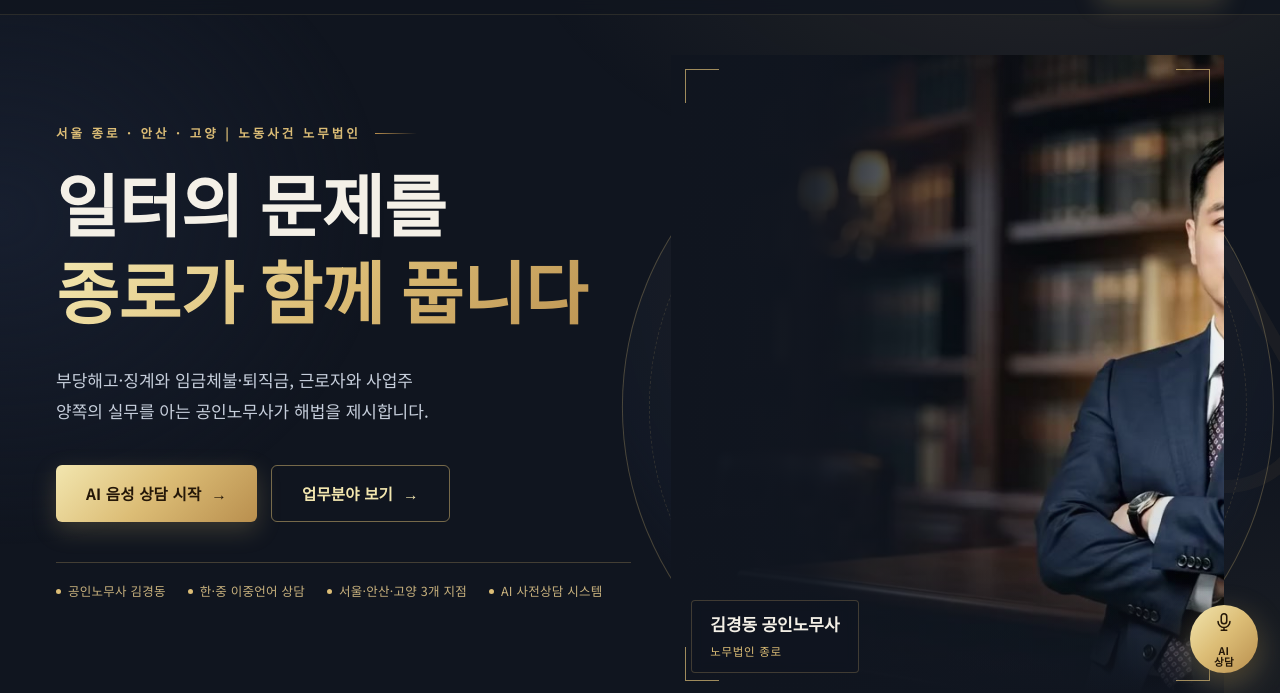
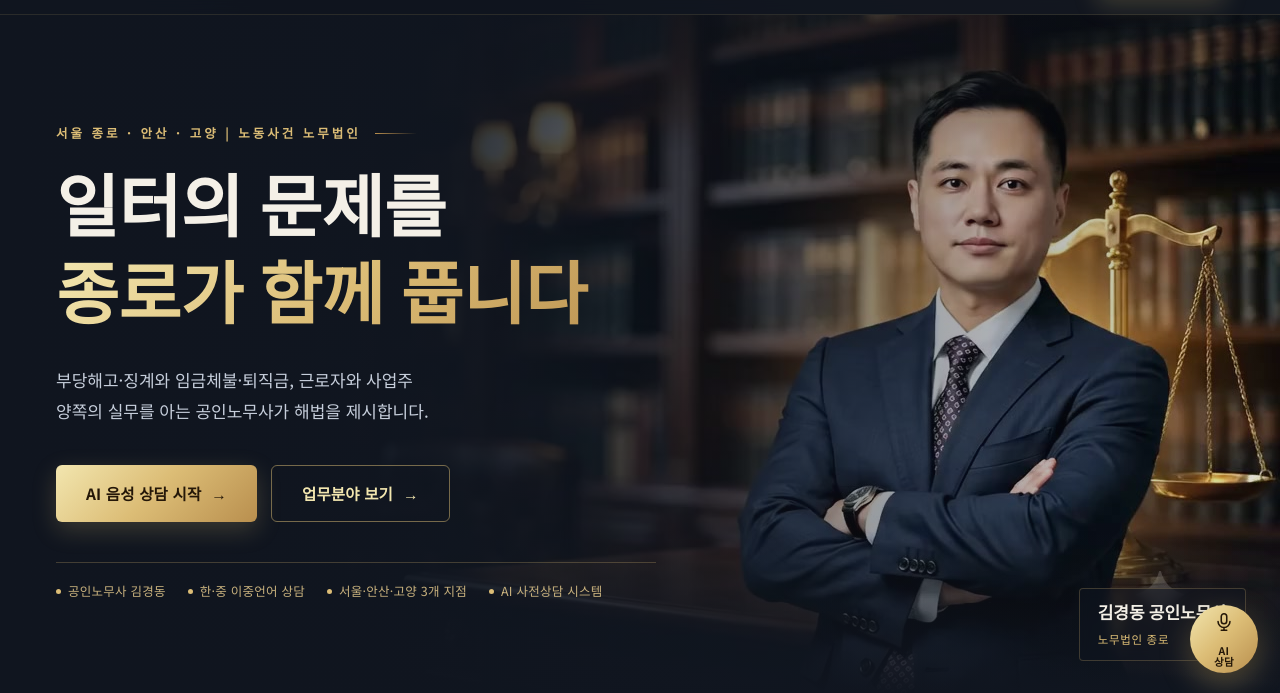
Before and after one commit to topbanker99-ai/jongno-labor, a website: page public/index.html in a window 1280 px wide. Shown: the part 105-798 px from the top of the page. Drawn offline with Linux system fonts and the light colour scheme; a web font is replaced by a local one.

Commit message:
Add files via upload

```diff
--- a/public/index.html
+++ b/public/index.html
@@ -104,10 +104,8 @@ header{position:sticky;top:0;z-index:40;background:rgba(16,21,31,.82);backdrop-f
 .hero-badges .chip{display:inline-flex;align-items:center;gap:7px;font-size:12.5px;letter-spacing:.02em;color:#C9B27E;border:none;padding:0;background:transparent}
 .hero-badges .chip::before{content:"";width:5px;height:5px;border-radius:50%;background:var(--gold-2);flex:0 0 auto}
 /* 인물 뒤 골드 아치 */
-.hero-photo .arc{position:absolute;left:50%;bottom:-6%;transform:translateX(-50%);width:118%;aspect-ratio:1/1;border-radius:50%;border:1px solid rgba(220,189,118,.28);background:radial-gradient(circle at 50% 30%,rgba(220,189,118,.10),rgba(24,32,49,.35) 62%,transparent 75%);z-index:0}
-.hero-photo .arc::after{content:"";position:absolute;inset:26px;border-radius:50%;border:1px dashed rgba(220,189,118,.14)}
 .hero-watermark{position:absolute;right:-4%;top:2%;width:640px;max-width:60vw;color:rgba(220,189,118,.05);z-index:0;pointer-events:none}
-.hero-grid{display:grid;grid-template-columns:1.02fr .98fr;gap:40px;align-items:center;min-height:560px}
+.hero-grid{display:grid;grid-template-columns:minmax(0,600px);gap:40px;align-items:center;min-height:560px}
 .hero-copy{padding:30px 0 60px}
 .hero .kicker{margin-bottom:26px}
 .hero h1{font-family:var(--serif);font-weight:700;font-size:clamp(40px,5.4vw,68px);line-height:1.18;letter-spacing:-.005em;color:var(--ink)}
@@ -117,27 +115,23 @@ header{position:sticky;top:0;z-index:40;background:rgba(16,21,31,.82);backdrop-f
 .hero-actions .btn{padding:15px 30px;font-size:15.5px}
 
 /* hero portrait */
-.hero-photo{position:relative;align-self:stretch;min-height:600px;display:flex;align-items:flex-end;justify-content:center}
-.hero-photo::before{content:"";position:absolute;inset:0;z-index:0;background:radial-gradient(56% 52% at 52% 42%, rgba(220,189,118,.17), transparent 62%)}
-.hero-photo .frame{position:absolute;inset:0;display:flex;align-items:flex-end;justify-content:center;z-index:1;overflow:hidden}
-.hero-photo img{width:auto;max-width:100%;max-height:648px;object-fit:contain;object-position:bottom center;filter:drop-shadow(0 26px 42px rgba(0,0,0,.6))}
-/* 운율 방식: 인물+배경 통짜 영상을 '벽지'로 깔고 가장자리를 바탕색으로 녹인다 */
-.hero-photo .hero-motion{position:absolute;inset:0;width:100%;height:100%;object-fit:cover;object-position:right center;z-index:0;pointer-events:none;opacity:0;transition:opacity .9s ease}
-.hero-photo .hero-motion.on{opacity:1}
-/* 영상 첫 프레임 정지 이미지 폴백 (로딩 중 표시) */
-.hero-photo .frame::before{content:"";position:absolute;inset:0;z-index:0;background:var(--navy-900) center/cover no-repeat;background-image:url('/img/hero-motion-poster.jpg')}
-/* 오버레이: 영상 경계를 바탕색(#10151F)으로 녹여서 '영상의 끝'을 안 보이게 */
-.hero-photo .frame::after{content:"";position:absolute;inset:0;z-index:1;pointer-events:none;background:
-  linear-gradient(90deg, #10151F 0%, rgba(16,21,31,.92) 26%, rgba(16,21,31,.40) 54%, rgba(16,21,31,.05) 100%),
-  linear-gradient(180deg, rgba(16,21,31,.30), transparent 22%, transparent 80%, #10151F)}
-.hero-photo .corner{position:absolute;width:34px;height:34px;border:1px solid var(--gold-2);opacity:.7;z-index:2}
-.hero-photo .tl{top:14px;left:14px;border-right:none;border-bottom:none}
-.hero-photo .tr{top:14px;right:14px;border-left:none;border-bottom:none}
-.hero-photo .bl{bottom:14px;left:14px;border-right:none;border-top:none}
-.hero-photo .br{bottom:14px;right:14px;border-left:none;border-top:none}
-.hero-photo .plate{position:absolute;left:20px;bottom:22px;z-index:3;background:rgba(16,21,31,.55);border:1px solid var(--line);backdrop-filter:blur(6px);padding:11px 18px;border-radius:4px}
-.hero-photo .plate .nm{font-family:var(--serif);font-size:17px;color:var(--ink);font-weight:600}
-.hero-photo .plate .rl{font-size:11.5px;color:var(--gold-2);letter-spacing:.06em;margin-top:2px}
+/* ===== 운율 방식: 영상을 히어로 전체 배경(벽지)으로 ===== */
+/* 인물+배경 통짜 영상이 히어로 전체를 덮음 (오른쪽 칸에 가두지 않음) */
+.hero .hero-motion{position:absolute;inset:0;width:100%;height:100%;object-fit:cover;object-position:right center;z-index:0;pointer-events:none;opacity:0;transition:opacity .9s ease}
+.hero .hero-motion.on{opacity:1}
+/* 폴백: 영상 첫 프레임 정지 이미지 (로딩 1초간 표시) */
+.hero::before{content:"";position:absolute;inset:0;z-index:0;background:var(--navy-900) right center/cover no-repeat;background-image:url('/img/hero-motion-poster.jpg')}
+/* 오버레이: 영상 경계를 바탕색(#10151F)으로 녹여서 '영상의 끝'이 안 보이게 (운율 핵심) */
+.hero::after{content:"";position:absolute;inset:0;z-index:1;pointer-events:none;background:
+  linear-gradient(90deg, #10151F 0%, rgba(16,21,31,.95) 30%, rgba(16,21,31,.55) 55%, rgba(16,21,31,.12) 100%),
+  linear-gradient(180deg, rgba(16,21,31,.45), transparent 20%, transparent 76%, #10151F)}
+/* 텍스트·그리드는 영상·오버레이 위로 */
+.hero>.wrap{position:relative;z-index:2}
+/* 네임플레이트: 영상 위 우하단 */
+.hero-plate{position:absolute;right:34px;bottom:34px;z-index:2;background:rgba(16,21,31,.55);border:1px solid var(--line);backdrop-filter:blur(6px);padding:11px 18px;border-radius:4px}
+.hero-plate .nm{font-family:var(--serif);font-size:17px;color:var(--ink);font-weight:600}
+.hero-plate .rl{font-size:11.5px;color:var(--gold-2);letter-spacing:.06em;margin-top:2px}
+
 
 /* ---------- practice bar ---------- */
 .practice{background:var(--navy-800);border-top:1px solid var(--line);border-bottom:1px solid var(--line-soft);position:relative;z-index:2}
@@ -337,13 +331,15 @@ footer{background:var(--navy-900);border-top:1px solid var(--line-soft);padding:
   .menu,.nav-phone{display:none}
   .hamburger{display:flex}
   .hero{min-height:auto}
-  /* 씬 모드: 좁은 화면에선 빈 사진 영역 제거, 카피가 바로 배경 위에 표시 */
-  /* 상단 ~290px는 얼굴 노출 구역: 오버레이 거의 투명, 텍스트가 시작되는 중하단부터 어둡게 */
+  /* 운율 모바일 방식: 영상을 상단 밴드로, 텍스트는 그 아래 바탕색 위에 */
+  .hero .hero-motion{height:340px;bottom:auto;object-position:72% center}
+  .hero::before{height:340px;bottom:auto}
+  .hero::after{background:
+    linear-gradient(180deg, rgba(16,21,31,.25) 0%, rgba(16,21,31,.15) 32%, rgba(16,21,31,.75) 58%, #10151F 78%)}
   .hero-grid{grid-template-columns:1fr;gap:0}
-  .hero-photo{min-height:420px;order:-1;margin:0 -26px}
-  .hero-photo .arc{width:88%;bottom:-4%}
-  /* 얼굴이 가려지면 아래 290px 값을 키우고(더 내림), 여백이 과하면 줄이세요 */
-  .hero-copy{padding:290px 0 44px}
+  .hero-plate{display:none}
+  /* 상단 340px는 영상(얼굴) 구역, 텍스트는 그 아래부터 */
+  .hero-copy{padding:300px 0 44px}
   .hero-badges{margin-top:26px}
   .practice-grid{grid-template-columns:1fr 1fr}
   /* 모바일: 업무분야 타이틀 줄바꿈 방지 */
@@ -516,7 +512,8 @@ body.no-scroll{overflow:hidden}
 
 <!-- 히어로 -->
 <section class="hero" id="top" data-view="home">
-  <svg class="hero-watermark" viewBox="0 0 24 24" fill="none" stroke="currentColor" stroke-width="0.5"><path d="M12 2v20M5 22h14M12 6l-8 2.4 3.2 5.6a3.2 3.2 0 01-6.4 0L4 8.4M12 6l8 2.4-3.2 5.6a3.2 3.2 0 006.4 0L20 8.4M4 8.4L12 6l8 2.4"/></svg>
+  <video class="hero-motion" autoplay muted loop playsinline preload="auto" src="/img/hero-motion.mp4" onerror="this.style.display='none'"></video>
+  <div class="hero-plate"><div class="nm">김경동 공인노무사</div><div class="rl">노무법인 종로</div></div>
   <div class="wrap hero-grid">
     <div class="hero-copy">
       <span class="eyebrow kicker">서울 종로 · 안산 · 고양 | 노동사건 노무법인</span>
@@ -532,12 +529,6 @@ body.no-scroll{overflow:hidden}
         <span class="chip">서울·안산·고양 3개 지점</span>
         <span class="chip">AI 사전상담 시스템</span>
       </div>
-    </div>
-    <div class="hero-photo">
-      <span class="arc" aria-hidden="true"></span>
-      <div class="frame"><video class="hero-motion" autoplay muted loop playsinline preload="auto" src="/img/hero-motion.mp4" onerror="this.style.display='none'"></video></div>
-      <span class="corner tl"></span><span class="corner tr"></span><span class="corner bl"></span><span class="corner br"></span>
-      <div class="plate"><div class="nm">김경동 공인노무사</div><div class="rl">노무법인 종로</div></div>
     </div>
 </div>
 </section>
```
